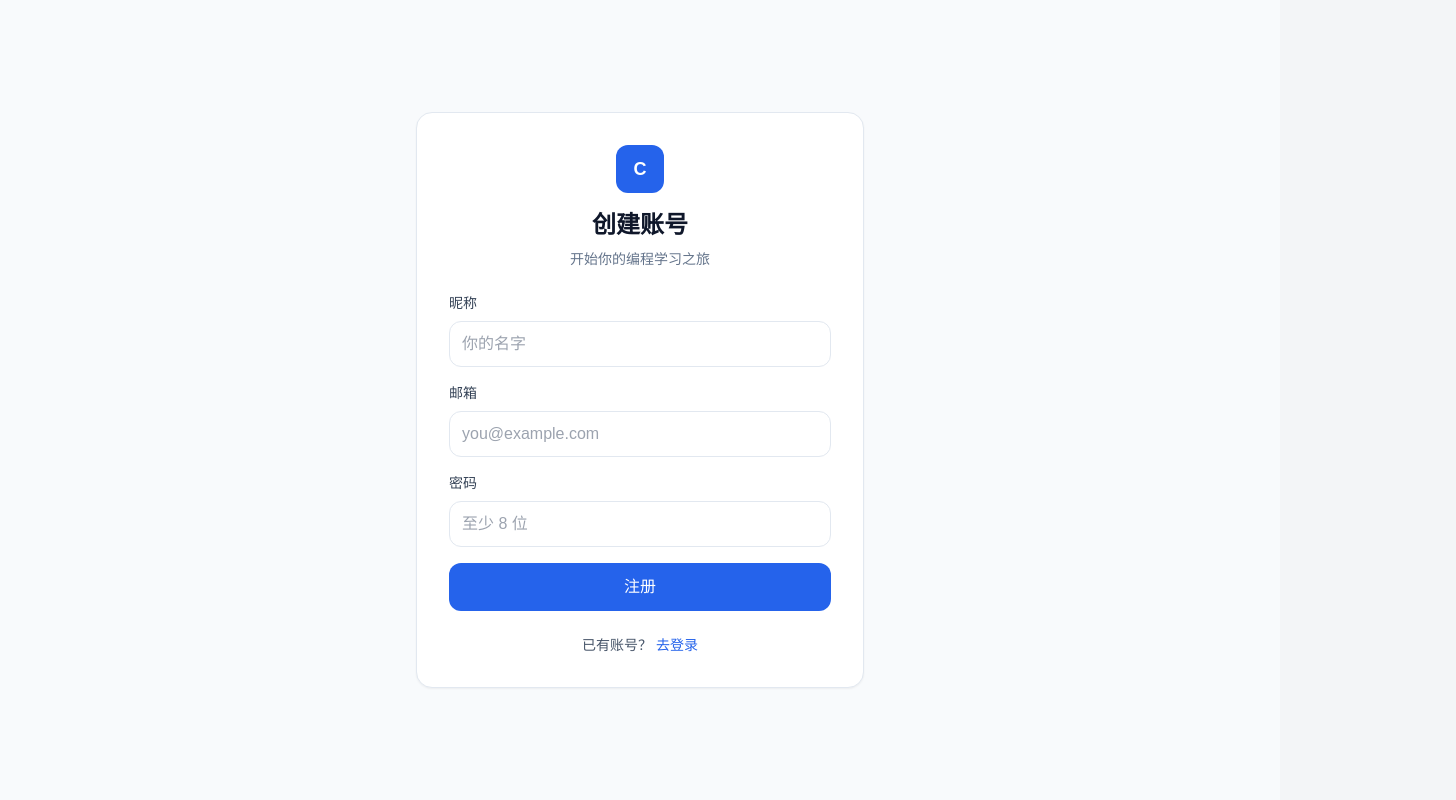
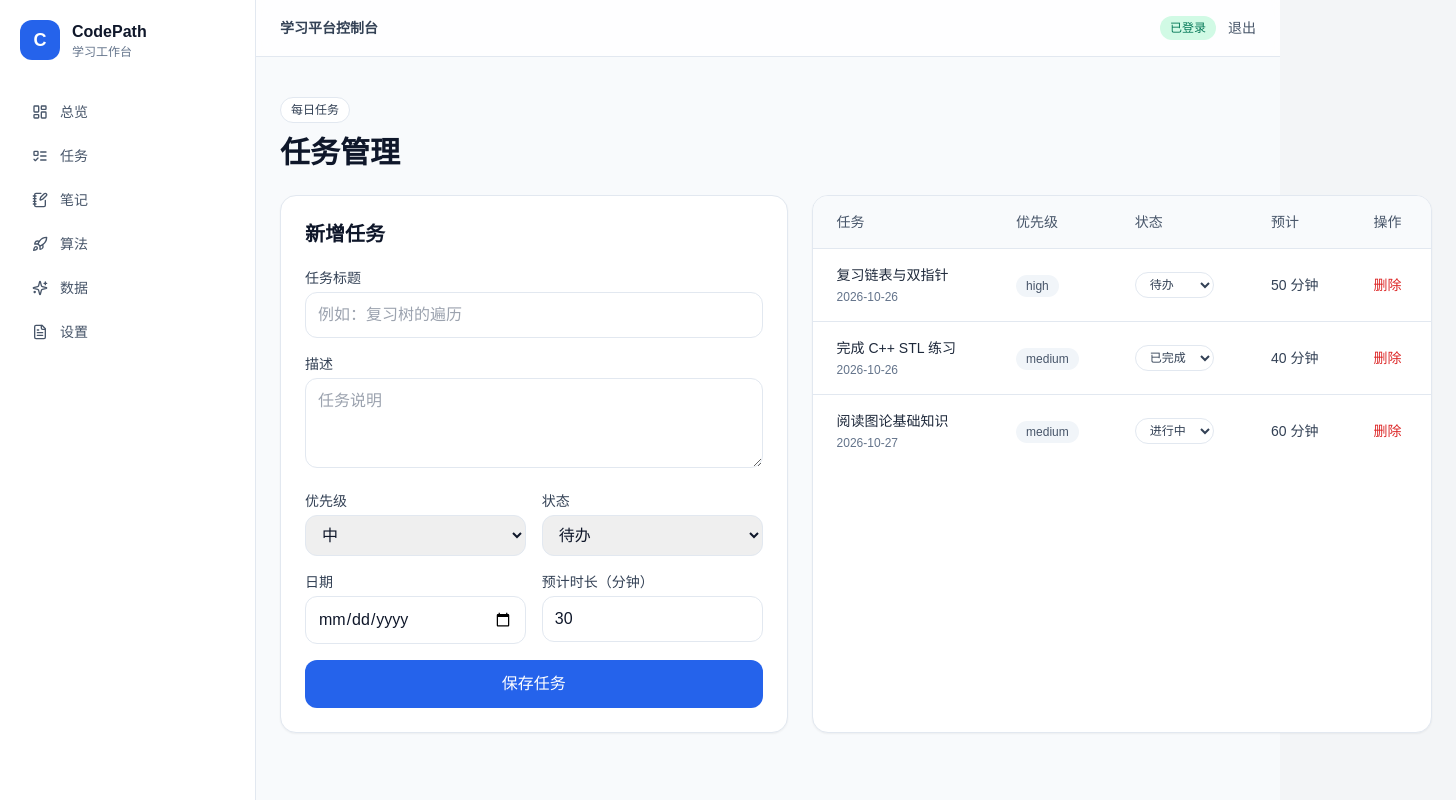
Before and after one commit to 11145145325/codepath, a Next.js app: page /app/notes in a window 1280 px wide. Shown: the whole page, 1456 px wide, since content can reach past the window. Built offline with nearby package versions, Linux system fonts and the light colour scheme.

Commit message:
Fix nested app router layout structure so it accepts children and renders the dashboard shell correctly

```diff
--- a/app/app/layout.tsx
+++ b/app/app/layout.tsx
@@ -1,39 +1,53 @@
 import Link from 'next/link';
+import { BookOpen, FileText, LayoutDashboard, ListTodo, NotebookPen, Rocket, Sparkles } from 'lucide-react';
 
-export default function RegisterPage() {
+const navItems = [
+  { href: '/app', label: '总览', icon: LayoutDashboard },
+  { href: '/app/tasks', label: '任务', icon: ListTodo },
+  { href: '/app/notes', label: '笔记', icon: NotebookPen },
+  { href: '/app/algorithms', label: '算法', icon: Rocket },
+  { href: '/app/analytics', label: '数据', icon: Sparkles },
+  { href: '/app/settings', label: '设置', icon: FileText },
+];
+
+export default function AppLayout({ children }: { children: React.ReactNode }) {
   return (
-    <main className="flex min-h-screen items-center justify-center bg-slate-50 p-6">
-      <div className="w-full max-w-md rounded-2xl border border-slate-200 bg-white p-8 shadow-sm">
-        <div className="mb-6 text-center">
-          <div className="mx-auto flex h-12 w-12 items-center justify-center rounded-xl bg-blue-600 text-lg font-bold text-white">
-            C
+    <div className="min-h-screen bg-slate-50">
+      <aside className="fixed inset-y-0 left-0 hidden w-64 border-r border-slate-200 bg-white p-5 md:block">
+        <Link href="/" className="flex items-center gap-3">
+          <div className="flex h-10 w-10 items-center justify-center rounded-xl bg-blue-600 text-lg font-bold text-white">C</div>
+          <div>
+            <div className="text-base font-bold text-slate-900">CodePath</div>
+            <div className="text-xs text-slate-500">学习工作台</div>
           </div>
-          <h1 className="mt-4 text-2xl font-bold text-slate-900">创建账号</h1>
-          <p className="mt-2 text-sm text-slate-500">开始你的编程学习之旅</p>
-        </div>
+        </Link>
 
-        <form className="space-y-4">
-          <div>
-            <label className="mb-2 block text-sm font-medium text-slate-700">昵称</label>
-            <input className="w-full rounded-xl border border-slate-200 bg-white px-3 py-2.5 outline-none focus:border-blue-400 focus:ring-2 focus:ring-blue-100" type="text" placeholder="你的名字" />
+        <nav className="mt-8 space-y-1">
+          {navItems.map(({ href, label, icon: Icon }) => (
+            <Link
+              key={href}
+              href={href}
+              className="flex items-center gap-3 rounded-xl px-3 py-2.5 text-sm font-medium text-slate-600 transition hover:bg-slate-100 hover:text-slate-900"
+            >
+              <Icon className="h-4 w-4" />
+              {label}
+            </Link>
+          ))}
+        </nav>
+      </aside>
+
+      <div className="md:ml-64">
+        <header className="sticky top-0 z-20 border-b border-slate-200 bg-white/80 backdrop-blur">
+          <div className="mx-auto flex max-w-[1200px] items-center justify-between px-6 py-4">
+            <div className="text-sm font-semibold text-slate-700">学习平台控制台</div>
+            <div className="flex items-center gap-3">
+              <span className="rounded-full bg-emerald-100 px-2.5 py-1 text-xs font-medium text-emerald-700">已登录</span>
+              <Link href="/" className="text-sm font-medium text-slate-600 hover:text-slate-900">退出</Link>
+            </div>
           </div>
-          <div>
-            <label className="mb-2 block text-sm font-medium text-slate-700">邮箱</label>
-            <input className="w-full rounded-xl border border-slate-200 bg-white px-3 py-2.5 outline-none focus:border-blue-400 focus:ring-2 focus:ring-blue-100" type="email" placeholder="you@example.com" />
-          </div>
-          <div>
-            <label className="mb-2 block text-sm font-medium text-slate-700">密码</label>
-            <input className="w-full rounded-xl border border-slate-200 bg-white px-3 py-2.5 outline-none focus:border-blue-400 focus:ring-2 focus:ring-blue-100" type="password" placeholder="至少 8 位" />
-          </div>
-          <button type="submit" className="w-full rounded-xl bg-blue-600 px-4 py-3 font-medium text-white hover:bg-blue-700">
-            注册
-          </button>
-        </form>
-
-        <div className="mt-6 text-center text-sm text-slate-600">
-          已有账号？ <Link href="/login" className="font-medium text-blue-600">去登录</Link>
-        </div>
+        </header>
+        <main>{children}</main>
       </div>
-    </main>
+    </div>
   );
 }
```
